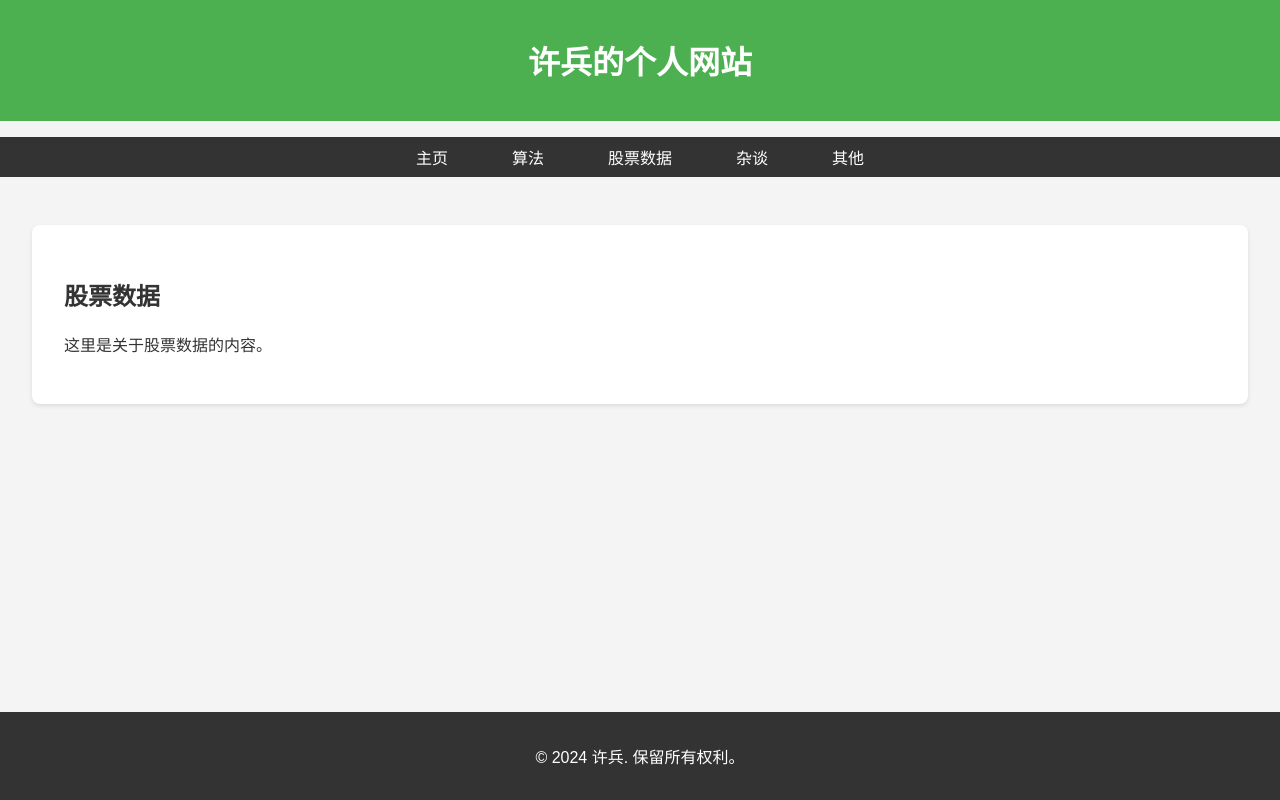
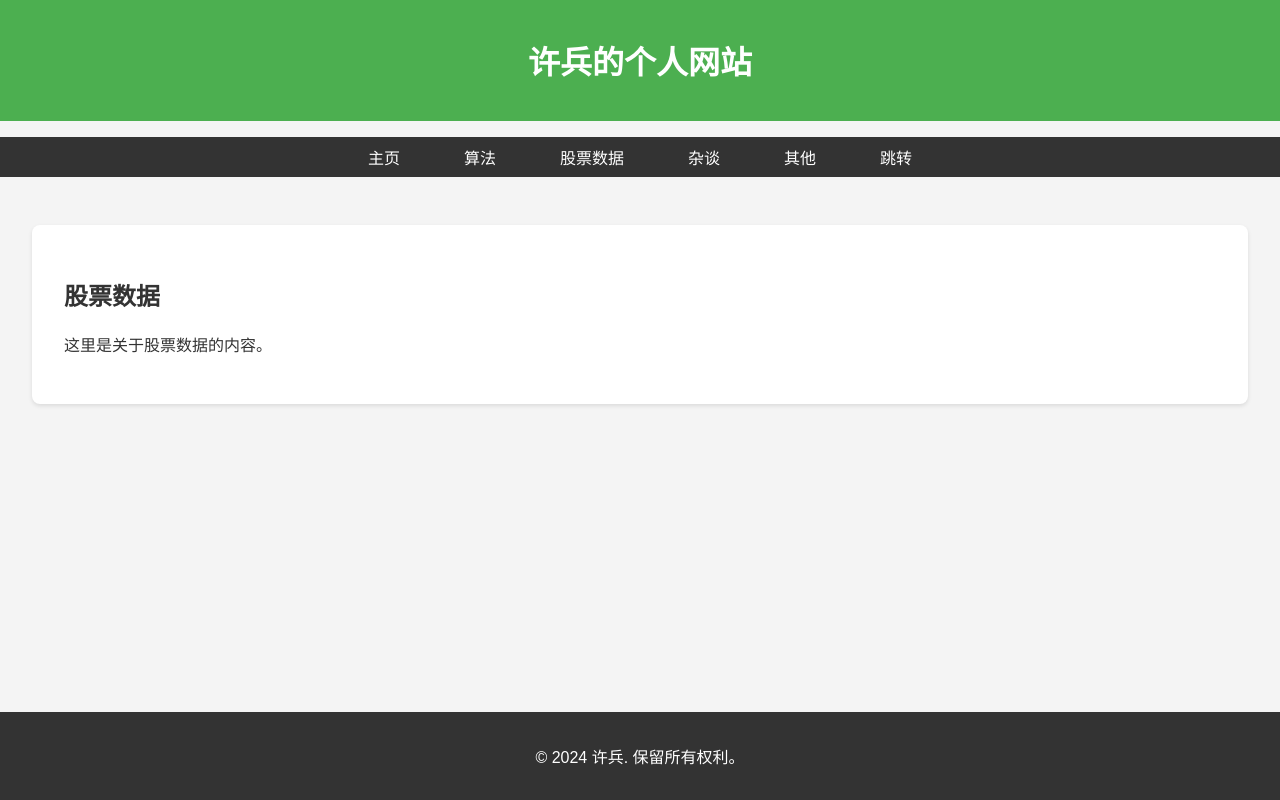
Before and after one commit to ChenQian56/blog, a plain HTML site: page stocks.html in a window 1280 px wide. Drawn offline with Linux system fonts and the light colour scheme.

Commit message:
Update stocks.html

```diff
--- a/stocks.html
+++ b/stocks.html
@@ -17,6 +17,7 @@
             <li><a href="stocks.html">股票数据</a></li>
             <li><a href="misc.html">杂谈</a></li>
             <li><a href="others.html">其他</a></li>
+            <li><a href="jump.html">跳转</a></li>
         </ul>
     </nav>
     <main>
```
